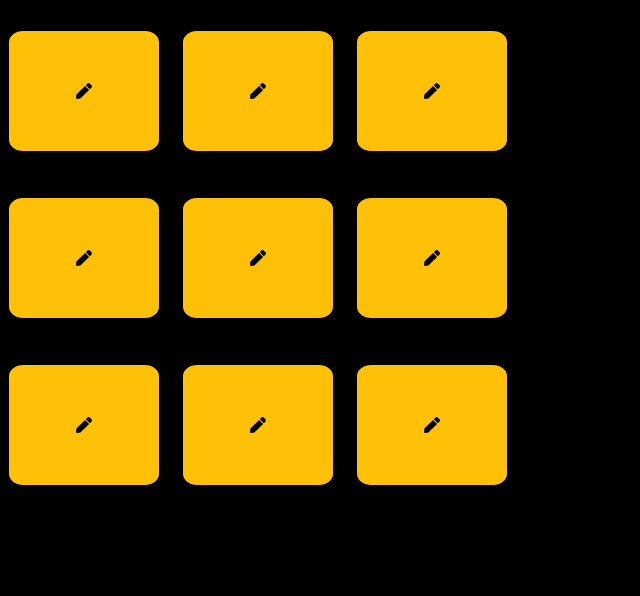
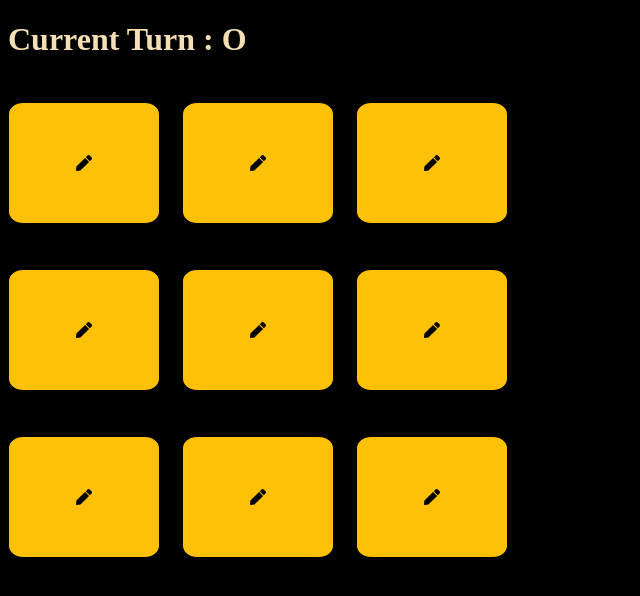
Before and after one commit to amitrahul/Tic_Tac, a React (Vite) app: page / in a window 1280 px wide. Shown: the top 596 px of the page, without its empty margins (0-640 px from the left). Built offline with nearby package versions, Linux system fonts and the light colour scheme.

Commit message:
based on player name card is rendered.

```diff
--- a/src/components/Card/Card.jsx
+++ b/src/components/Card/Card.jsx
@@ -1,10 +1,19 @@
 import Icon from "../Icon/Icon";
 import "./Card.css";
-const Card = ({ iconName }) => {
+const Card = ({ onPlay, player, position }) => {
+  let icon = <Icon />;
+  icon =
+    player === "X" ? (
+      <Icon name={"cross"} />
+    ) : player === "O" ? (
+      <Icon name={"circle"} />
+    ) : (
+      icon
+    );
   return (
     <>
-      <div className="card">
-        <Icon name={iconName || ""} />
+      <div className="card" onClick={() => onPlay(position)}>
+        {icon}
       </div>
     </>
   );
--- a/src/components/Grid/Grid.css
+++ b/src/components/Grid/Grid.css
@@ -6,3 +6,7 @@
   flex-wrap: wrap;
   align-items: center;
 }
+
+.turn-highlight {
+  color: wheat;
+}
--- a/src/components/Grid/Grid.jsx
+++ b/src/components/Grid/Grid.jsx
@@ -1,14 +1,31 @@
+import { useState } from "react";
 import Card from "../Card/Card";
 import "./Grid.css";
 const Grid = ({ numberOfCards }) => {
+  const [turn, setTurn] = useState(true);
+  const [board, setBoard] = useState(Array(numberOfCards).fill(""));
+  const play = (position) => {
+    console.log("moved played");
+    board[position] = turn ? "O" : "X";
+    setBoard([...board]);
+    setTurn((prevTurn) => !prevTurn);
+  };
+
   return (
-    <div className="grid_Container">
-      {Array(numberOfCards)
-        .fill(<Card />)
-        .map((cardEle, id) => {
-          return <Card key={id} />;
-        })}
-    </div>
+    <>
+      <h1 className="turn-highlight">Current Turn : {(turn && "O") || "X"} </h1>
+      <div className="grid_Container">
+        {/* {Array(numberOfCards)
+          .fill(<Card />)
+          .map((cardEle, id) => {
+            return <Card key={id} onPlay={play} />;
+          })} */}
+
+        {board.map((boxName, id) => (
+          <Card key={id} player={boxName} onPlay={play} position={id} />
+        ))}
+      </div>
+    </>
   );
 };
 
```
